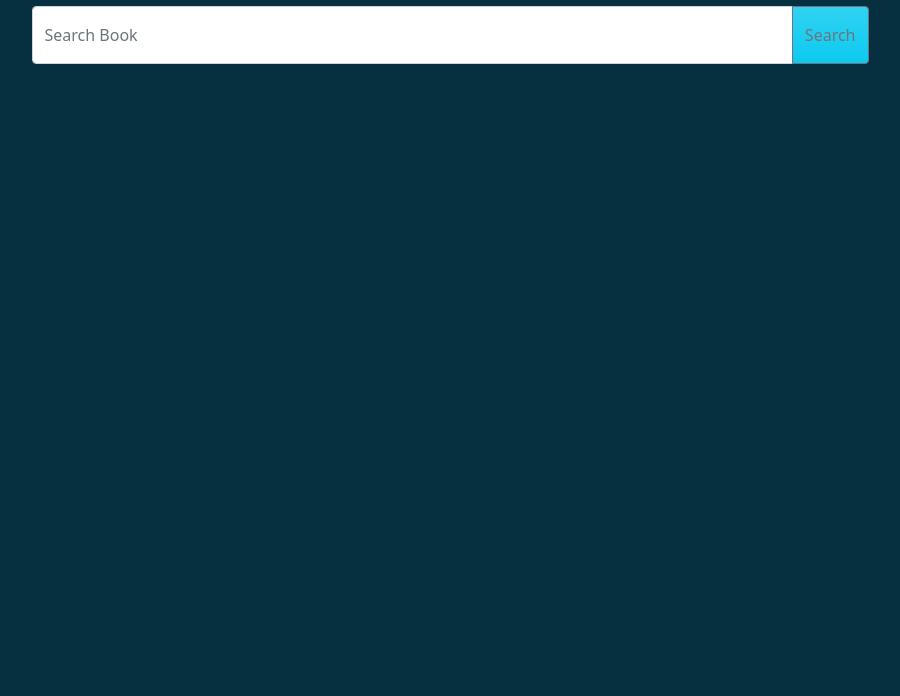
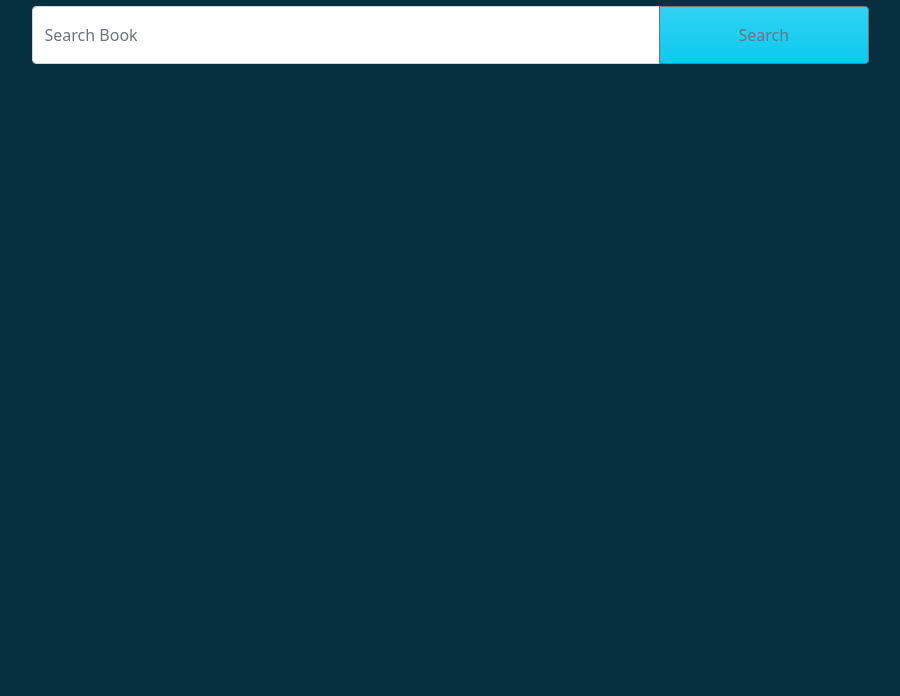
Before and after one commit to SamiaZahan/Book-Archive, a plain HTML site: page index.html in a window 1280 px wide. Shown: the part 104-800 px from the top of the page, without its empty margins (190-1090 px from the left). Drawn offline with Linux system fonts and the light colour scheme.

Commit message:
Update index.html

```diff
--- a/index.html
+++ b/index.html
@@ -25,7 +25,7 @@
        <h2 class='text-center'>Search For Any Book</h2>
        <div class="input-group mb-3 py-3 w-75 mx-auto">
            <input id="search-field" type="text" class="form-control py-3 fs-6" placeholder="Search Book" aria-label="Recipient's username" aria-describedby="button-addon2">
-           <button onclick="searchBook()" class=" fs-6 btn btn-outline-secondary bg-info bg-gradient w-lg-25 w-sm-50" type="button" id="button-addon2">Search</button>
+           <button onclick="searchBook()" class=" fs-6 btn btn-outline-secondary bg-info bg-gradient w-25 w-sm-50" type="button" id="button-addon2">Search</button>
        </div>
 
        <!-- spinner -->
```
